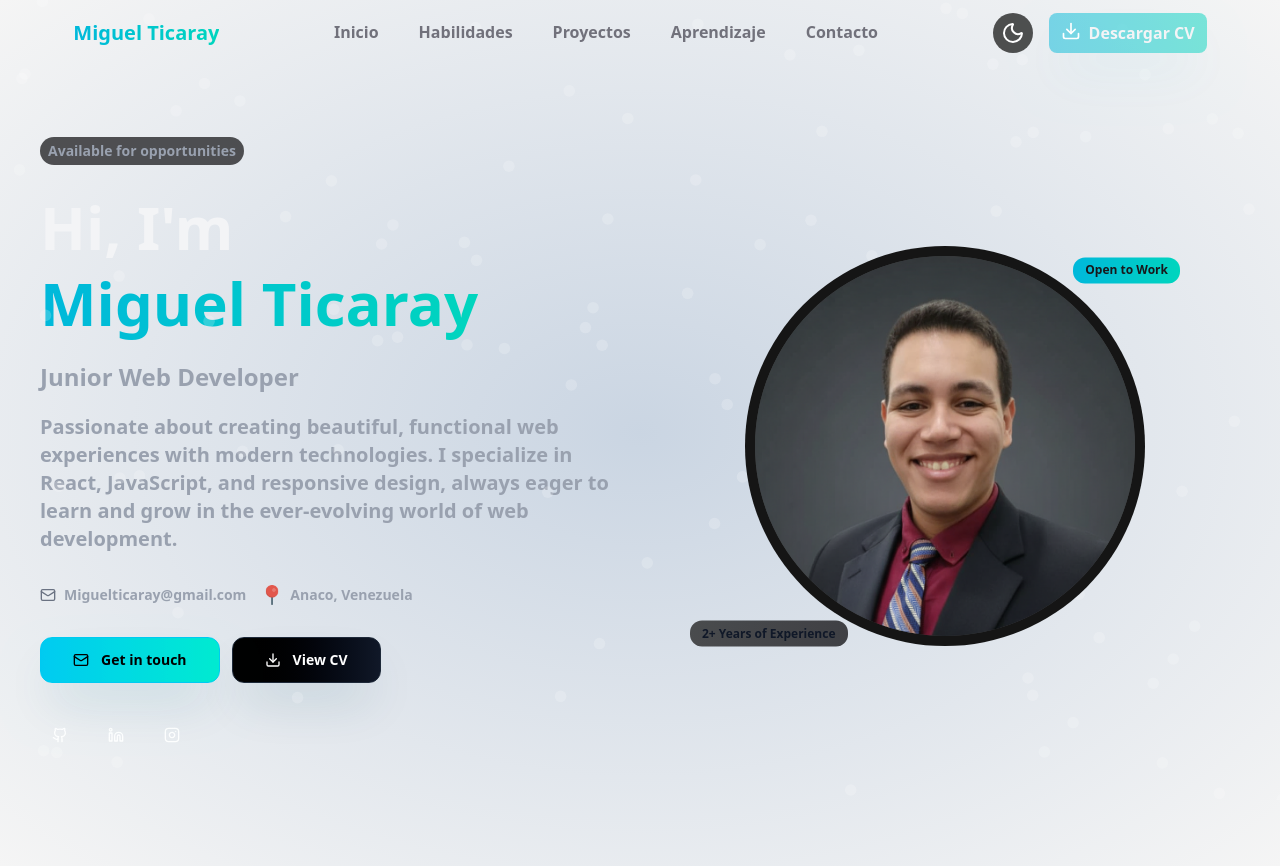
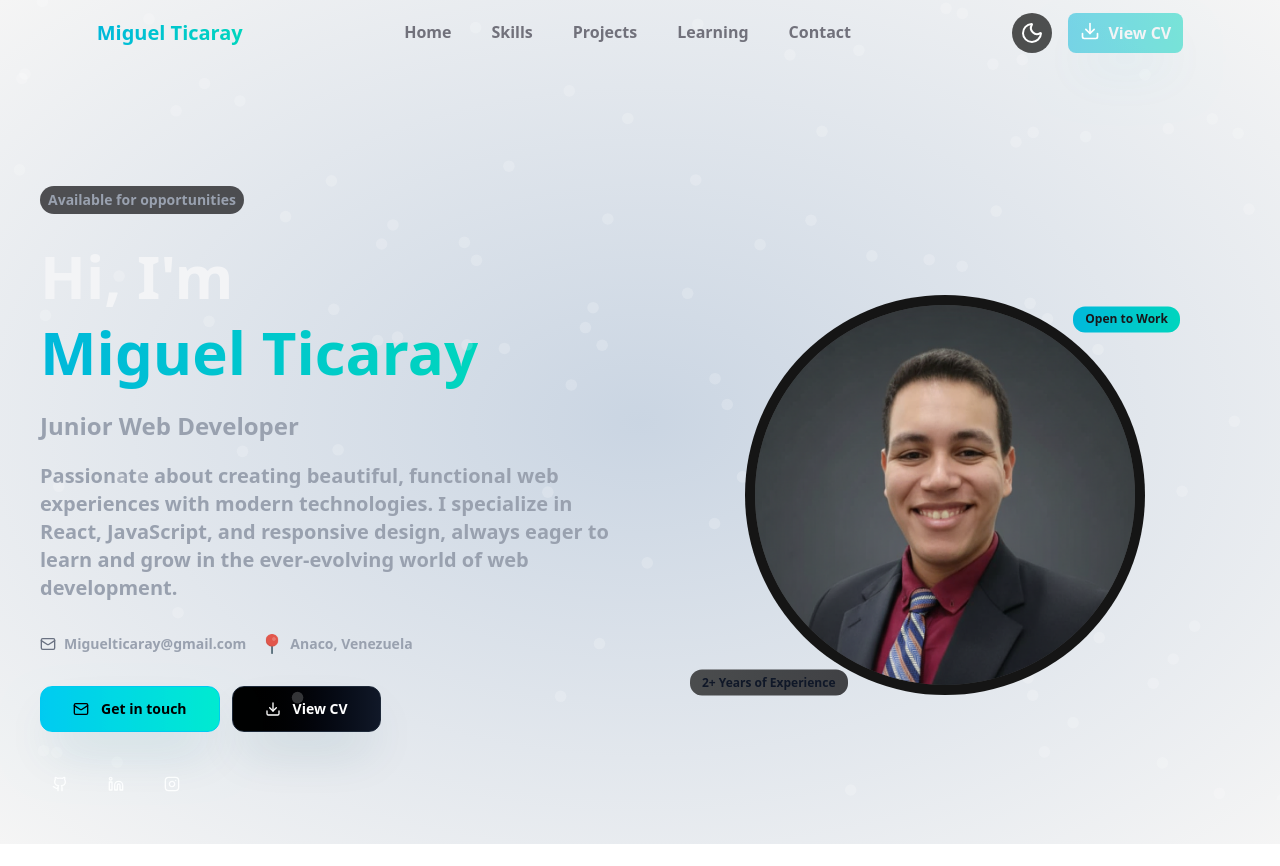
Before and after one commit to metfdev/Portafolio-METF, a React (Vite) app: page / in a window 1280 px wide. After the commit the page ends 844 px from the top, so only its background shows below. Built offline with nearby package versions, Linux system fonts and the light colour scheme.

Commit message:
Add routing and new pages to app
Introduced React Router for navigation and created new pages: Skills, Projects, Learning, and Contact. Refactored NavBar links to use route paths and updated UI text to English. Moved layout logic to App.jsx and simplified Home.jsx to only render the header.

```diff
--- /dev/null
+++ b/src/App.jsx
@@ -0,0 +1,39 @@
+import { useContext } from "react";
+import { BrowserRouter, Routes, Route } from "react-router-dom";
+import { NavBar } from './components/layout/NavBar/Navbar'
+import { Home } from './pages/Home'
+import { Skills } from './pages/Skills'
+import { Projects} from './pages/Projects'
+import { Learning } from './pages/Learning'
+import { Contact } from './pages/Contact'
+import { NoFound } from './pages/NoFound'
+import { ParticleBg } from './components/layout/ParticleBg/ParticleBg';
+import { ThemeContext } from './context/ThemeProvider';
+
+function App() {
+
+  const { tema } = useContext(ThemeContext);
+
+  return (
+    <div className={tema === "dark" ? "dark" : ""}>
+      <ParticleBg />
+      <div className="min-h-screen flex flex-col gap-8 lg:gap-30 bg-radial from-slate-300 to-neutral-100  text-gray-900  [&::-webkit-scrollbar]:w-2 lg:[&::-webkit-scrollbar]:w-3 [&::-webkit-scrollbar-track]:bg-white [::-webkit-scrollbar-thumb]:bg-white [&::-webkit-scrollbar-thumb]:bg-cyan-800 [&::-webkit-scrollbar-thumb]:rounded-lg hover:[&::-webkit-scrollbar-thumb]:bg-teal-800 dark:from-slate-950  dark:to-neutral-950 dark:text-gray-100 dark:[&::-webkit-scrollbar-track]:bg-black dark:[::-webkit-scrollbar-thumb]:bg-black dark:[&::-webkit-scrollbar-thumb]:bg-cyan-500 dark:hover:[&::-webkit-scrollbar-thumb]:bg-teal-500">
+        <NavBar />
+        <main className="flex items-center h-full justify-center ">
+          <BrowserRouter>
+            <Routes>
+              <Route path="/" element={<Home />} />
+              <Route path="/skills" element={<Skills />} />
+              <Route path="/projects" element={<Projects />} />
+              <Route path="/learning" element={<Learning />} />
+              <Route path="/contact" element={<Contact />} />
+              <Route path="/*" element={<NoFound />} />
+            </Routes>
+          </BrowserRouter>
+        </main>
+      </div>
+    </div>
+  );
+}
+
+export { App };
--- a/src/components/layout/NavBar/Navbar.jsx
+++ b/src/components/layout/NavBar/Navbar.jsx
@@ -15,33 +15,33 @@ function NavBar() {
       </h2>
       <ul className="hidden md:flex space-x-4 text-zinc-500 font-semibold text-md justify-center items-center gap-2">
         <ListItem>
-          <Anchor href="#home">
+          <Anchor href="/">
             <Img src={"./img/icons/house-white.svg"} alt={"home icon"} />
-            <Paragraph>Inicio</Paragraph>
+            <Paragraph>Home</Paragraph>
           </Anchor>
         </ListItem>
         <ListItem>
-          <Anchor href="#skills">
+          <Anchor href="/skills">
             <Img src={"./img/icons/brain-white.svg"} alt={"skills icon"} />
-            <Paragraph>Habilidades</Paragraph>
+            <Paragraph>Skills</Paragraph>
           </Anchor>
         </ListItem>
         <ListItem>
-          <Anchor href="#projects">
+          <Anchor href="/projects">
             <Img src={"./img/icons/maletin-white.svg"} alt={"project icon"} />
-            <Paragraph>Proyectos</Paragraph>
+            <Paragraph>Projects</Paragraph>
           </Anchor>
         </ListItem>
         <ListItem>
-          <Anchor href="#projects">
+          <Anchor href="/learning" target="">
             <Img src={"./img/icons/books-white.svg"} alt={"learning icon"} />
-            <Paragraph>Aprendizaje</Paragraph>
+            <Paragraph>Learning</Paragraph>
           </Anchor>
         </ListItem>
         <ListItem>
-          <Anchor href="#contact">
+          <Anchor href="/contact">
             <Img src={"./img/icons/phone-white.svg"} alt={"contact icon"} />
-            <Paragraph>Contacto</Paragraph>
+            <Paragraph>Contact</Paragraph>
           </Anchor>
         </ListItem>
       </ul>
@@ -62,7 +62,7 @@ function NavBar() {
               src="./img/icons/download-white.svg"
               alt="descargar"
             />
-            Descargar CV
+            View CV
           </Button>
         </div>
       </div>
--- a/src/components/ui/Anchor/Anchor.jsx
+++ b/src/components/ui/Anchor/Anchor.jsx
@@ -2,7 +2,7 @@ function Anchor({
   children,
   style = "flex flex-col bg-gradient-to-r from-cyan-500/50 to-teal-400/50 p-2 rounded-lg  lg:from-transparent lg:to-transparent lg:hover:text-gray-900 dark:lg:hover:text-gray-200 lg:after:origin-left lg:after:scale-x-0 lg:after:w-full lg:after:h-[1px] lg:hover:after:scale-x-100 lg:after:content-[''] lg:after:bg-cyan-500 lg:after:trasition-all lg:after:duration-300 lg:after:ease trasition-all lg:duration-200 lg:ease ",
   href,
-  target = "_blank",
+  target,
 }) {
   return (
     <a className={style} href={href} target={target} rel="noopener noreferrer">
--- a/src/main.jsx
+++ b/src/main.jsx
@@ -1,22 +1,14 @@
 import { StrictMode } from 'react'
 import { createRoot } from 'react-dom/client'
 import './styles/index.css'
-import { BrowserRouter, Routes, Route } from 'react-router-dom'
-import { NoFound } from './pages/NoFound'
-import { Home } from './pages/Home'
-
+import { App } from './App'
 import { ThemeProvider } from './context/ThemeProvider'
 
 
 createRoot(document.getElementById('root')).render(
   <StrictMode>
     <ThemeProvider>
-      <BrowserRouter>
-        <Routes>
-          <Route path="/" element={<Home />} />
-          <Route path="*" element={<NoFound />} />
-        </Routes>
-      </BrowserRouter>
+      <App />
     </ThemeProvider>
   </StrictMode>,
 )
--- /dev/null
+++ b/src/pages/Contact.jsx
@@ -0,0 +1,9 @@
+function Contact() {
+  return (
+    <div>
+      <h1>Contact</h1>
+    </div>
+  );
+}
+
+export { Contact };
--- a/src/pages/Home.jsx
+++ b/src/pages/Home.jsx
@@ -1,22 +1,10 @@
-import { useContext } from "react";
-import { NavBar } from "../components/layout/NavBar/Navbar";
 import { Header } from "../components/layout/Header/Header";
-import { ParticleBg } from "../components/layout/ParticleBg/ParticleBg";
-import { ThemeContext } from "../context/ThemeProvider";
+
 
 function Home() {
-  const { tema } = useContext(ThemeContext);
 
   return (
-    <div className={tema === "dark" ? "dark" : ""}>
-      <ParticleBg />
-      <div className="min-h-screen flex flex-col bg-radial from-slate-300 to-neutral-100  text-gray-900  [&::-webkit-scrollbar]:w-2 lg:[&::-webkit-scrollbar]:w-3 [&::-webkit-scrollbar-track]:bg-white [::-webkit-scrollbar-thumb]:bg-white [&::-webkit-scrollbar-thumb]:bg-cyan-800 [&::-webkit-scrollbar-thumb]:rounded-lg hover:[&::-webkit-scrollbar-thumb]:bg-teal-800 dark:from-slate-950  dark:to-neutral-950 dark:text-gray-100 dark:[&::-webkit-scrollbar-track]:bg-black dark:[::-webkit-scrollbar-thumb]:bg-black dark:[&::-webkit-scrollbar-thumb]:bg-cyan-500 dark:hover:[&::-webkit-scrollbar-thumb]:bg-teal-500">
-        <NavBar />
-        <main className="flex items-center  justify-center h-screen w-full ">
-          <Header />
-        </main>
-      </div>
-    </div>
+    <Header />
   );
 }
 
--- /dev/null
+++ b/src/pages/Learning.jsx
@@ -0,0 +1,9 @@
+function Learning() {
+  return (
+    <div>
+      <h1>Learning</h1>
+    </div>
+  );
+}
+
+export { Learning };
--- /dev/null
+++ b/src/pages/Projects.jsx
@@ -0,0 +1,9 @@
+function Projects() {
+  return (
+    <div>
+      <h1>Projects</h1>
+    </div>
+  );
+}
+
+export { Projects };
--- /dev/null
+++ b/src/pages/Skills.jsx
@@ -0,0 +1,9 @@
+function Skills() {
+  return (
+    <div>
+      <h1>Skills</h1>
+    </div>
+  );
+}
+
+export { Skills };
```
